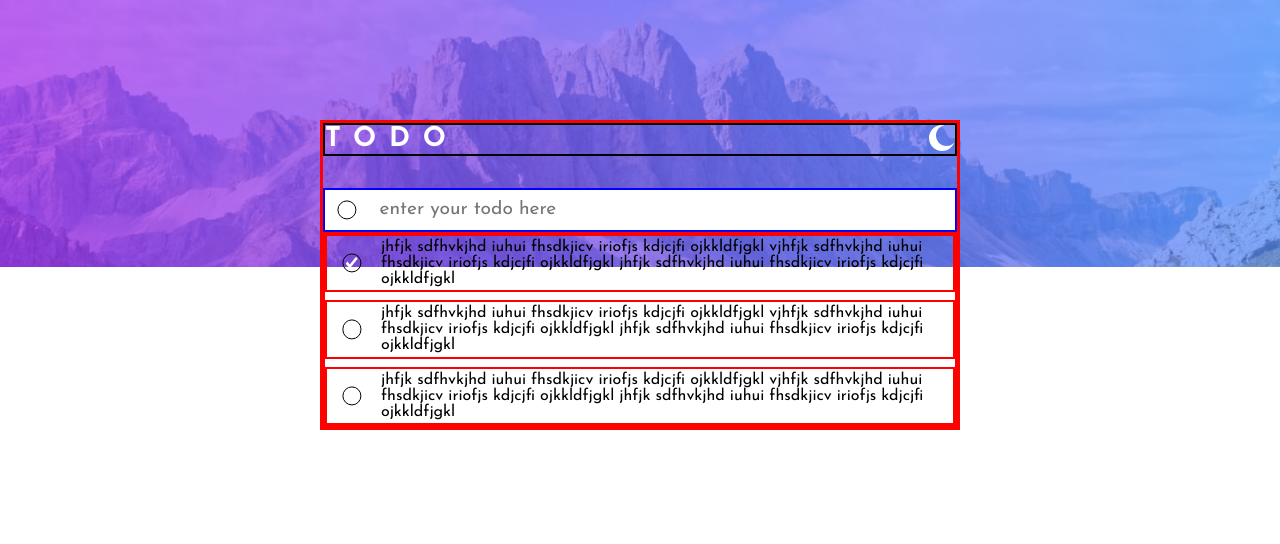
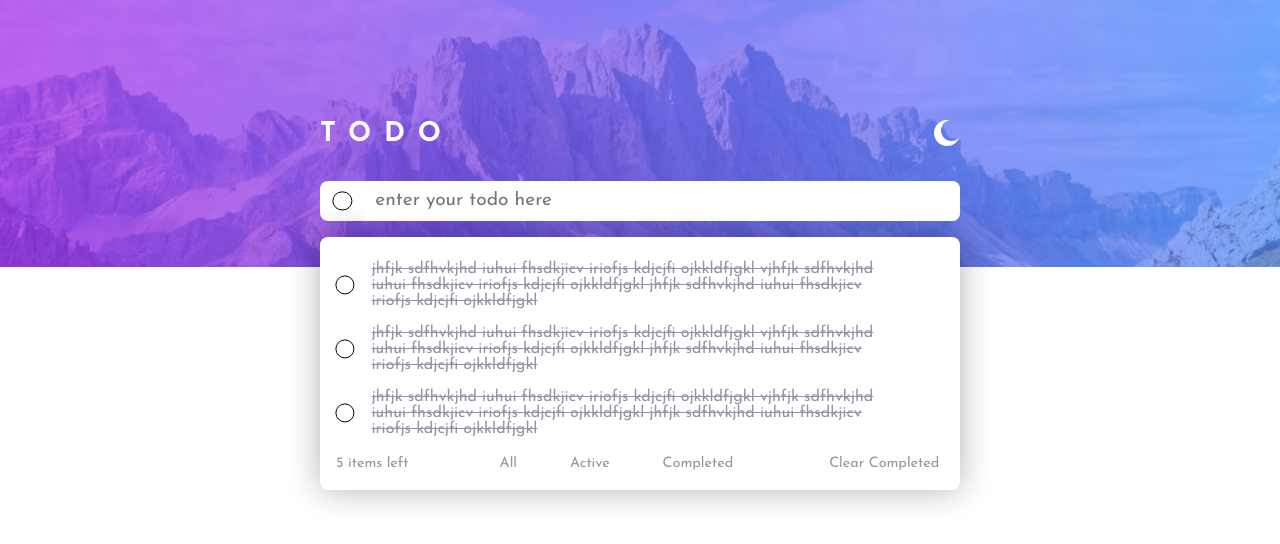
Before and after one commit to paro-418/todo-app-main, a React (Create React App) app: page / in a window 1280 px wide. Shown: the top 544 px of the page. Built offline with nearby package versions, Linux system fonts and the light colour scheme.

Commit message:
all buttons added

```diff
--- a/src/App.module.css
+++ b/src/App.module.css
@@ -1,6 +1,6 @@
 .main{
     position: absolute;
-    border: 3px solid red;
+    /* border: 3px solid red; */
     top: 15%;
     left: 50%;
     transform: translateX(-50%);
--- /dev/null
+++ b/src/components/button/button.js
@@ -0,0 +1,7 @@
+
+
+const Button = (props) => {
+    return <button onClick={props.callFunction} className={props.className}>{props.children}</button>
+}
+
+export default Button;
--- a/src/components/form/form.module.css
+++ b/src/components/form/form.module.css
@@ -1,8 +1,11 @@
 .form {
-  border: 2px solid blue;
+  /* border: 2px solid blue; */
   background-color: #fff;
   display: flex;
   margin-top: 2rem;
+  border-radius: 0.5rem;
+  overflow: hidden;
+  margin-bottom: 1rem;
 }
 
 .checkboxDiv {
--- a/src/components/header/header.module.css
+++ b/src/components/header/header.module.css
@@ -2,7 +2,7 @@
     display: flex;
     justify-content: space-between;
     align-items: center;
-    border: 2px solid black;
+    /* border: 2px solid black; */
     background-color: transparent;
 }
 
--- a/src/components/todo/todo.js
+++ b/src/components/todo/todo.js
@@ -1,7 +1,10 @@
 import classes from "./todo.module.css";
 import check from "../../images/icon-check.svg";
+import Button from "../button/button";
+import cross from "../../images/icon-cross.svg";
 
 const Todo = (props) => {
+  const isCompleted = true;
   return (
     <article className={classes.todo}>
       <div className={classes.checkboxDiv}>
@@ -10,11 +13,14 @@ const Todo = (props) => {
           <img src={check} />
         </label>
       </div>
-      <p className={classes.todoPara}>
+      <p className={`${classes.todoPara} ${isCompleted && classes.completed}`}>
         jhfjk sdfhvkjhd iuhui fhsdkjicv iriofjs kdjcjfi ojkkldfjgkl vjhfjk
         sdfhvkjhd iuhui fhsdkjicv iriofjs kdjcjfi ojkkldfjgkl jhfjk sdfhvkjhd
         iuhui fhsdkjicv iriofjs kdjcjfi ojkkldfjgkl
       </p>
+      <Button className={classes.delete}>
+        <img src={cross} />
+      </Button>
     </article>
   );
 };
--- a/src/components/todo/todo.module.css
+++ b/src/components/todo/todo.module.css
@@ -1,17 +1,20 @@
 .todo{
     display: flex;
-    border: 2px solid red;
-    padding: 0.2rem;
-    column-gap: 0.5rem;
+    /* border: 2px solid red; */
+    padding: 0.5rem 0rem;
+    justify-content: space-between;
+    /* column-gap: 0.5rem; */
+    background-color: #fff;
+    align-items: center;
 }
 
 .checkboxDiv {
   position: relative;
-  flex-basis: 7%;
+  flex-basis: 3%;
 }
 
 .checkbox {
-  opacity: 0;
+  display: none;
 }
 
 .label img {
@@ -29,14 +32,42 @@
   position: absolute;
   display: flex;
   align-items: center;
-  justify-content: center;
   border-radius: 100%;
 }
 
 .checkbox:checked + label {
   background-image: linear-gradient(to right, #57ddff, #c058f3);
 }
+.todoPara{
+    flex-basis: 86%;
+}
 
-.todoPara{
-    flex-basis: 93%;
+.completed{
+    color: #9394a5 !important;
+    text-decoration:line-through;
 }
+
+.delete{
+    border: none;
+    /* border: 2px solid red; */
+    background-color: transparent;
+    height: 1.3rem;
+    cursor: pointer;
+    flex-basis: 4%;
+    /* margin:0 0.5rem; */
+    margin-left: 0.5rem;
+    opacity: 0;
+    pointer-events: none;
+    visibility: hidden;
+}
+
+.delete img{
+    /* width: 100%;
+    height: 100%; */
+}
+
+.todo:hover .delete{
+    opacity: 1;
+    pointer-events: all;
+    visibility: visible;
+}
--- a/src/components/todoContainer/todoContainer.js
+++ b/src/components/todoContainer/todoContainer.js
@@ -1,3 +1,4 @@
+import Button from "../button/button";
 import Todo from "../todo/todo";
 import classes from "./todoContainer.module.css";
 
@@ -7,6 +8,15 @@ const TodoContainer = (props) => {
       <Todo id="t1" />
       <Todo id="t2" />
       <Todo id="t3" />
+      <div className={classes.btnContainer}>
+        <span>5 items left</span>
+        <span>
+          <Button className = {classes.containerBtn}>All</Button>
+          <Button className = {classes.containerBtn}>Active</Button>
+          <Button className = {classes.containerBtn}>Completed</Button>
+        </span>
+        <Button className = {classes.containerBtn}>Clear Completed</Button>
+      </div>
     </div>
   );
 };
--- a/src/components/todoContainer/todoContainer.module.css
+++ b/src/components/todoContainer/todoContainer.module.css
@@ -1,6 +1,45 @@
-.todoContainer{
-    border: 2px solid red;
-    display: flex;
-    flex-direction: column;
-    row-gap: 0.5rem;
+.todoContainer {
+  /* border: 2px solid red; */
+  box-shadow: 0rem 0rem 2rem 0rem rgba(0, 0, 0, 0.3);
+  display: flex;
+  flex-direction: column;
+  /* row-gap: 0.5rem; */
+  border-radius: 0.5rem;
+  overflow: hidden;
+  padding: 1rem 1rem;
+  background-color: #fff;
 }
+
+.btnContainer {
+  font-size: 0.9rem;
+  margin-top: 0.5rem;
+  display: flex;
+  justify-content: space-between;
+  align-items: center;
+  /* border: 2px solid blue; */
+  color: #9394a5;
+}
+
+.btnContainer span:nth-of-type(2) {
+  /* border: 2px solid red; */
+  display: flex;
+  justify-content: space-between;
+  align-items: center;
+  flex-basis: 40%;
+}
+.containerBtn {
+  cursor: pointer;
+  color: inherit;
+  font-size: inherit;
+  /* border: 2px solid red; */
+  border: none;
+  background-color: transparent;
+  padding: 0.2rem 0.3rem;
+}
+
+.containerBtn:hover {
+  color: #484b6a;
+}
+.containerBtn:focus {
+  color: #3a7bfd;
+}
```
Also changed, not shown: src/components/button/button.module.css (added).
